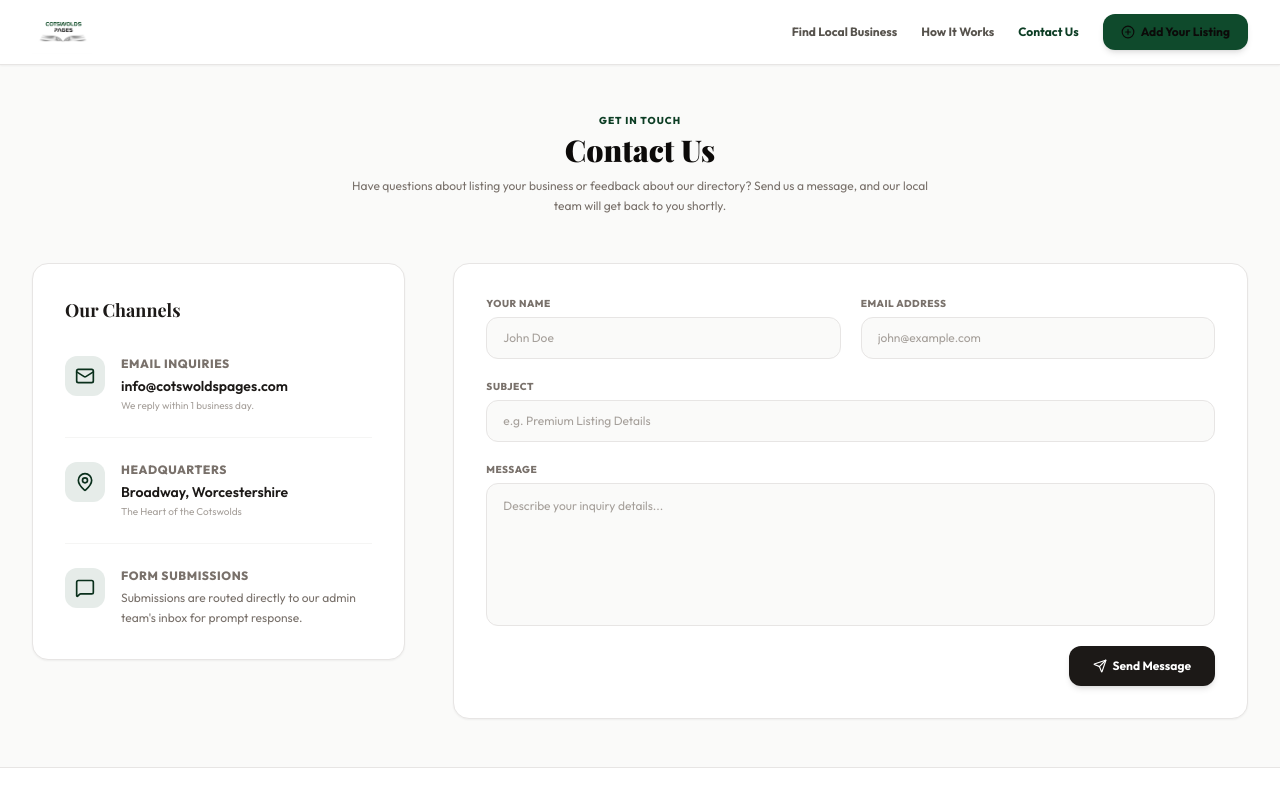
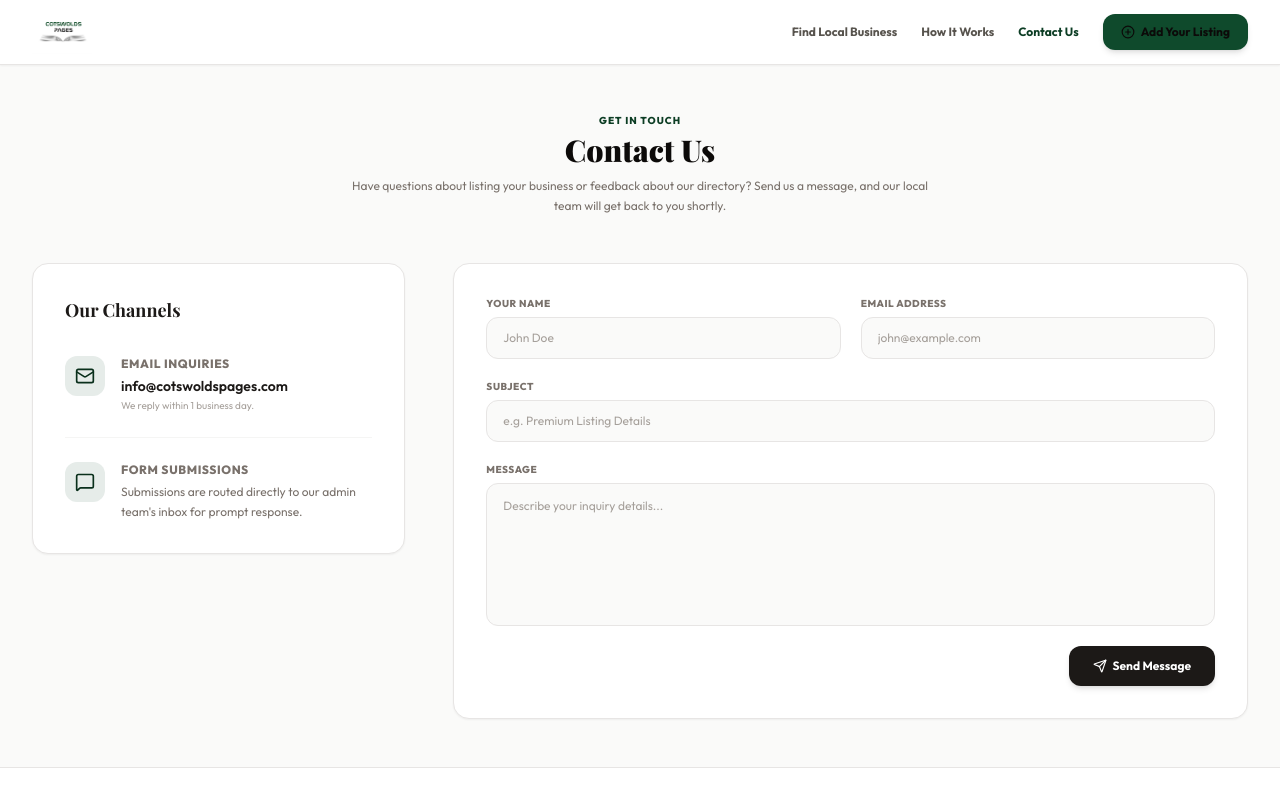
Before and after one commit to ram2ey/cotswolds-listings, a Next.js app: page /contact in a window 1280 px wide. Shown: the top 800 px of the page. Built offline with nearby package versions, Linux system fonts and the light colour scheme; a web font is replaced by a local one.

Commit message:
Remove headquarters information from the Contact page

```diff
--- a/src/app/contact/page.tsx
+++ b/src/app/contact/page.tsx
@@ -1,7 +1,7 @@
 import Navbar from "../components/Navbar";
 import Footer from "../components/Footer";
 import ContactForm from "../components/ContactForm";
-import { Mail, MapPin, MessageSquare } from "lucide-react";
+import { Mail, MessageSquare } from "lucide-react";
 
 export const metadata = {
   title: "Contact Us | Cotswolds Pages Directory",
@@ -38,16 +38,6 @@ export default function ContactPage() {
               </div>
             </div>
 
-            <div className="flex items-start gap-4 border-t border-stone-100 pt-6">
-              <div className="p-2.5 bg-amber-500/10 text-amber-700 rounded-xl shrink-0">
-                <MapPin className="h-5 w-5" />
-              </div>
-              <div>
-                <h4 className="text-xs font-extrabold uppercase tracking-wider text-stone-500">Headquarters</h4>
-                <p className="text-sm font-semibold text-stone-900 mt-1">Broadway, Worcestershire</p>
-                <p className="text-[10px] text-stone-400 mt-0.5">The Heart of the Cotswolds</p>
-              </div>
-            </div>
 
             <div className="flex items-start gap-4 border-t border-stone-100 pt-6">
               <div className="p-2.5 bg-amber-500/10 text-amber-700 rounded-xl shrink-0">
```
